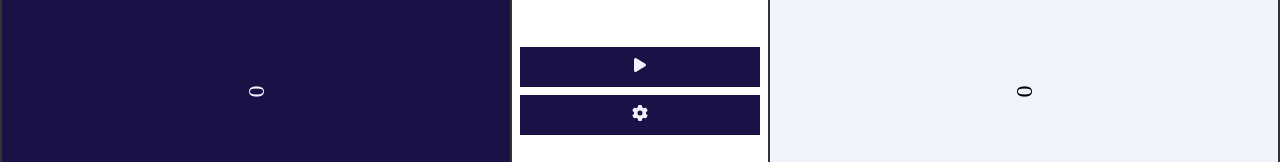
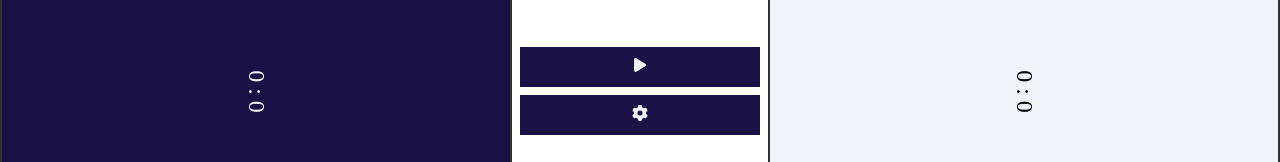
Before and after one commit to ArtyomSukiasyan/Chess-clock, a React (Create React App) app: page / in a window 1280 px wide. Both pictures are taken after a click on the button "Submit". Shown: the part 309-471 px from the top of the page. Built offline with nearby package versions, Linux system fonts and the light colour scheme.

Commit message:
feat: add minutes

```diff
--- a/src/App.tsx
+++ b/src/App.tsx
@@ -1,33 +1,68 @@
 import { useState, useEffect, MouseEvent } from "react";
 import Clock from "./components/Clock";
-import ConditionsModal from "./components/ConditionsModal";
 import { local } from "./helpers/localStorage";
 import "./App.css";
+import ConditionsModal from "./components/ConditionsModal";
 
 function App() {
-  const [player1Time, setPlayer1Time] = useState(local.get("player1Time"));
-  const [player2Time, setPlayer2Time] = useState(local.get("player2Time"));
-  const [player1Increment, setPlayer1Increment] = useState(
-    local.get("player1Increment")
-  );
-  const [player2Increment, setPlayer2Increment] = useState(
-    local.get("player2Increment")
-  );
+  const [player1, setPlayer1] = useState(local.get("player1"));
+  const [player2, setPlayer2] = useState(local.get("player2"));
   const [activePlayer, setActivePlayer] = useState<"white" | "black">("white");
   const [isRunning, setIsRunning] = useState(false);
   const [modalIsOpen, setModalIsOpen] = useState(true);
+  const [isOver, setIsOver] = useState(false);
 
   useEffect(() => {
     let timer: string | number | NodeJS.Timeout | undefined;
 
+    if (isOver) {
+      return;
+    }
+
     if (isRunning) {
       timer = setInterval(() => {
-        const isHaveTimes = player1Time > 0 && player2Time > 0;
+        const isWhiteHasTime = player1.seconds > 0 || player1.minutes > 0;
+        const isBlackHasTime = player2.seconds > 0 || player2.minutes > 0;
 
-        if (activePlayer === "white" && isHaveTimes) {
-          setPlayer1Time(player1Time - 1);
-        } else if (activePlayer === "black" && isHaveTimes) {
-          setPlayer2Time(player2Time - 1);
+        if (!isWhiteHasTime || !isBlackHasTime) {
+          setIsOver(true);
+          return;
+        }
+
+        if (activePlayer === "white" && isWhiteHasTime) {
+          if (player1.seconds - 1 < 0 && player1.minutes > 0) {
+            setPlayer1((prev) => {
+              return {
+                ...prev,
+                minutes: prev.minutes - 1,
+                seconds: 59,
+              };
+            });
+            return;
+          }
+          setPlayer1((prev) => {
+            return {
+              ...prev,
+              seconds: prev.seconds - 1,
+            };
+          });
+        } else if (activePlayer === "black" && isBlackHasTime) {
+          if (player2.seconds - 1 < 0 && player2.minutes > 0) {
+            setPlayer2((prev) => {
+              return {
+                ...prev,
+                minutes: prev.minutes - 1,
+                seconds: 59,
+              };
+            });
+            return;
+          }
+          setPlayer2((prev) => {
+            return {
+              ...prev,
+              seconds: prev.seconds - 1,
+            };
+          });
         }
       }, 1000);
     } else {
@@ -37,69 +72,109 @@ function App() {
     return () => {
       clearInterval(timer);
     };
-  }, [isRunning, activePlayer, player1Time, player2Time]);
+  }, [
+    isRunning,
+    activePlayer,
+    player2.seconds,
+    player1.seconds,
+    player1.minutes,
+    player2.minutes,
+    isOver,
+  ]);
 
   const switchPlayer = (e: MouseEvent<HTMLDivElement>) => {
+    if (isOver) {
+      return;
+    }
+
     const target = e.target as HTMLDivElement;
 
     if (target.id !== activePlayer) {
       return;
     }
 
-    if (activePlayer === "white") {
-      setPlayer1Time((prev) => prev + player1Increment);
-    } else {
-      setPlayer2Time((prev) => prev + player2Increment);
+    setActivePlayer(activePlayer === "white" ? "black" : "white");
+
+    if (!isRunning) {
+      return;
     }
 
-    setActivePlayer(activePlayer === "white" ? "black" : "white");
+    if (activePlayer === "white") {
+      if (player1.seconds + player1.increment >= 60) {
+        setPlayer1((prev) => {
+          return {
+            ...prev,
+            minutes:
+              prev.minutes +
+              Math.trunc((player1.seconds + player1.increment) / 60),
+            seconds:
+              prev.seconds +
+              (((player1.seconds + player1.increment) % 60) - 59),
+          };
+        });
+      } else {
+        setPlayer1((prev) => {
+          return {
+            ...prev,
+            seconds: prev.seconds + prev.increment,
+          };
+        });
+      }
+    } else {
+      if (player2.seconds + player2.increment >= 60) {
+        setPlayer2((prev) => {
+          return {
+            ...prev,
+            minutes:
+              prev.minutes +
+              Math.trunc((player2.seconds + player2.increment) / 60),
+            seconds:
+              prev.seconds +
+              (((player2.seconds + player2.increment) % 60) - 59),
+          };
+        });
+      } else {
+        setPlayer2((prev) => {
+          return {
+            ...prev,
+            seconds: prev.seconds + prev.increment,
+          };
+        });
+      }
+    }
   };
 
   const resetClock = () => {
     setIsRunning(false);
     setModalIsOpen(true);
     setActivePlayer("white");
-    setPlayer1Time(local.get("player1Time"));
-    setPlayer1Increment(local.get("player1Increment"));
-    setPlayer2Time(local.get("player2Time"));
-    setPlayer2Increment(local.get("player2Increment"));
   };
 
   const closeModal = () => {
+    local.save("player1", player1);
+    local.save("player2", player2);
     setModalIsOpen(false);
-    local.save("player1Time", player1Time);
-    local.save("player1Increment", player1Increment);
-    local.save("player2Time", player2Time);
-    local.save("player2Increment", player2Increment);
   };
 
   return (
     <div>
       {modalIsOpen ? (
         <ConditionsModal
-          player1Time={player1Time}
-          player1TimeChange={(e) => setPlayer1Time(Number(e.target.value))}
-          player1Increment={player1Increment}
-          player1IncrementChange={(e) =>
-            setPlayer1Increment(Number(e.target.value))
-          }
-          player2Time={player2Time}
-          player2TimeChange={(e) => setPlayer2Time(Number(e.target.value))}
-          player2Increment={player2Increment}
-          player2IncrementChange={(e) =>
-            setPlayer2Increment(Number(e.target.value))
-          }
+          player1={player1}
+          player2={player2}
+          player1TimeChange={setPlayer1}
+          player2TimeChange={setPlayer2}
           closeModal={closeModal}
         />
       ) : (
         <Clock
           activePlayer={activePlayer}
-          player1Time={player1Time}
-          player2Time={player2Time}
+          isRunning={isRunning}
+          toggleClock={() => setIsRunning(!isRunning)}
+          player1={player1}
+          player2={player2}
+          resetClock={resetClock}
           switchPlayer={switchPlayer}
-          resetClock={resetClock}
-          toggleClock={() => setIsRunning(!isRunning)}
-          isRunning={isRunning}
         />
       )}
     </div>
--- a/src/components/Clock.tsx
+++ b/src/components/Clock.tsx
@@ -4,8 +4,8 @@ import { IClock } from "../models/Clock";
 
 export default function Clock({
   activePlayer,
-  player1Time,
-  player2Time,
+  player1,
+  player2,
   switchPlayer,
   toggleClock,
   resetClock,
@@ -15,9 +15,9 @@ export default function Clock({
     <div className="clock">
       <Timer
         id="white"
+        isActive={activePlayer === "white"}
+        player={player1}
         switchPlayer={switchPlayer}
-        playerTime={player1Time}
-        isActive={activePlayer === "white"}
       />
 
       <Buttons
@@ -25,12 +25,11 @@ export default function Clock({
         resetClock={resetClock}
         toggleClock={toggleClock}
       />
-
       <Timer
         id="black"
+        isActive={activePlayer === "black"}
+        player={player2}
         switchPlayer={switchPlayer}
-        playerTime={player2Time}
-        isActive={activePlayer === "black"}
       />
     </div>
   );
--- a/src/components/Timer.tsx
+++ b/src/components/Timer.tsx
@@ -1,9 +1,15 @@
 import { ITimer } from "../models/Timer";
 
-export default function Timer({ switchPlayer, playerTime, isActive, id }: ITimer) {
+export default function Timer({ switchPlayer, player, isActive, id }: ITimer) {
   return (
-    <div id={id} className={`timer ${isActive ? "active" : ""}`} onClick={switchPlayer}>
-      <span className="timer-value">{playerTime}</span>
+    <div
+      id={id}
+      className={`timer ${isActive ? "active" : ""}`}
+      onClick={switchPlayer}
+    >
+      <span className="timer-value">
+        {player.minutes} : {player.seconds}
+      </span>
     </div>
   );
 }
--- /dev/null
+++ b/src/constants/initialTime.ts
@@ -0,0 +1,7 @@
+import { IInitialTime } from "../models/InitialTime";
+
+export const initialTime: IInitialTime = {
+  minutes: 0,
+  seconds: 0,
+  increment: 0,
+};
--- a/src/helpers/localStorage.ts
+++ b/src/helpers/localStorage.ts
@@ -1,9 +1,14 @@
-function get(name: string) {
-  return Number(localStorage.getItem(name) || 0);
+import { initialTime } from "../constants/initialTime";
+import { IInitialTime } from "../models/InitialTime";
+
+function get(player: "player1" | "player2"): IInitialTime {
+  const localValue = localStorage.getItem(player);
+
+  return localValue ? JSON.parse(localValue) : initialTime;
 }
 
-function save(name: string, value: number) {
-  localStorage.setItem(name, JSON.stringify(value));
+function save(player: "player1" | "player2", value: IInitialTime) {
+  localStorage.setItem(player, JSON.stringify(value));
 }
 
 export const local = { get, save };
--- a/src/models/Clock.ts
+++ b/src/models/Clock.ts
@@ -1,9 +1,10 @@
 import { MouseEvent } from "react";
+import { IInitialTime } from "./InitialTime";
 
 export interface IClock {
   activePlayer: "white" | "black";
-  player1Time: number;
-  player2Time: number;
+  player1: IInitialTime;
+  player2: IInitialTime;
   switchPlayer: (e: MouseEvent<HTMLDivElement>) => void;
   toggleClock: () => void;
   resetClock: () => void;
--- /dev/null
+++ b/src/models/InitialTime.ts
@@ -0,0 +1,5 @@
+export interface IInitialTime {
+  minutes: number;
+  seconds: number;
+  increment: number;
+}
--- a/src/models/Timer.ts
+++ b/src/models/Timer.ts
@@ -1,8 +1,9 @@
 import { MouseEvent } from "react";
+import { IInitialTime } from "./InitialTime";
 
 export interface ITimer {
   switchPlayer: (e: MouseEvent<HTMLDivElement>) => void;
-  playerTime: number;
+  player: IInitialTime;
   isActive: boolean;
   id: string;
 }
```
Also changed, not shown: src/components/ConditionsModal.tsx (+62 -14 lines), src/models/ConditionsModal.ts (+6 -9 lines).
